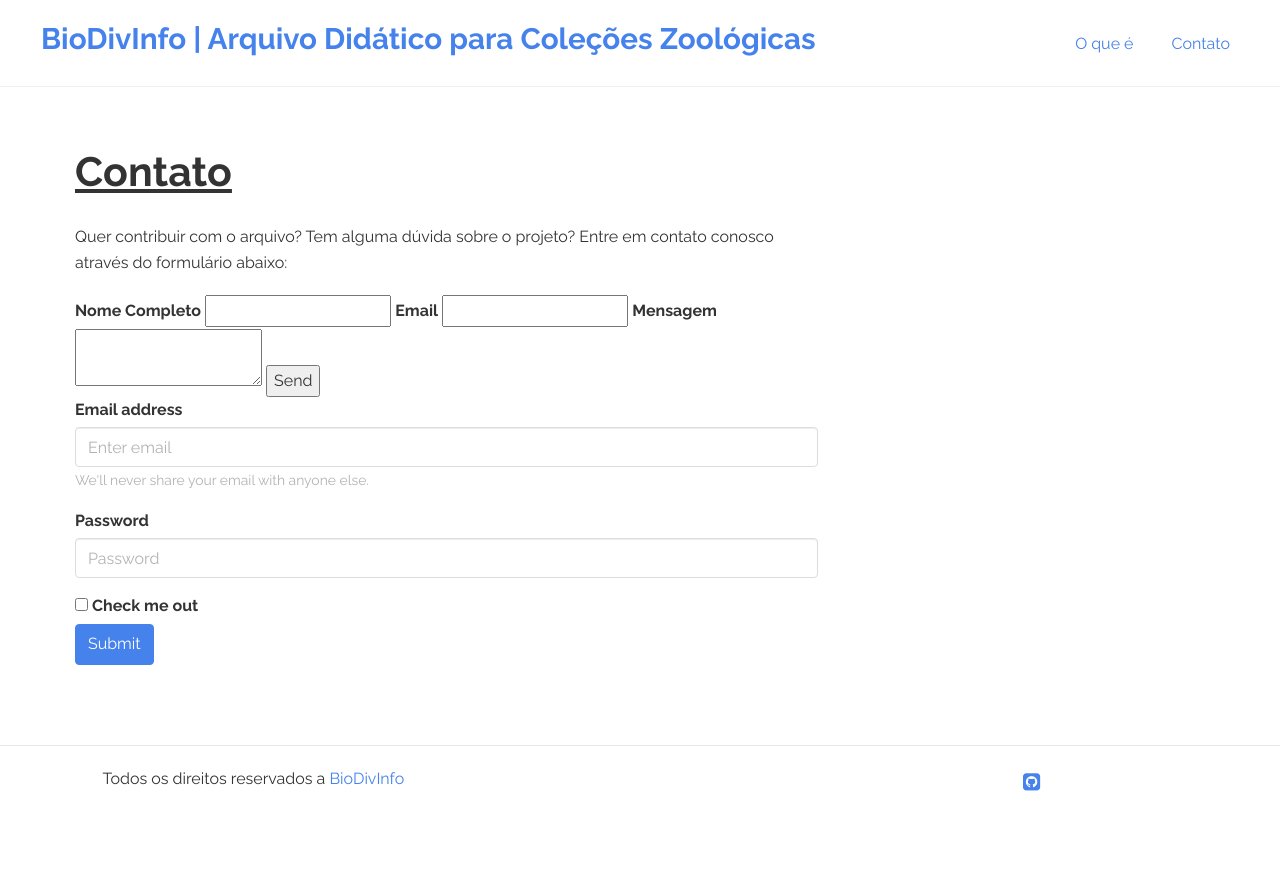
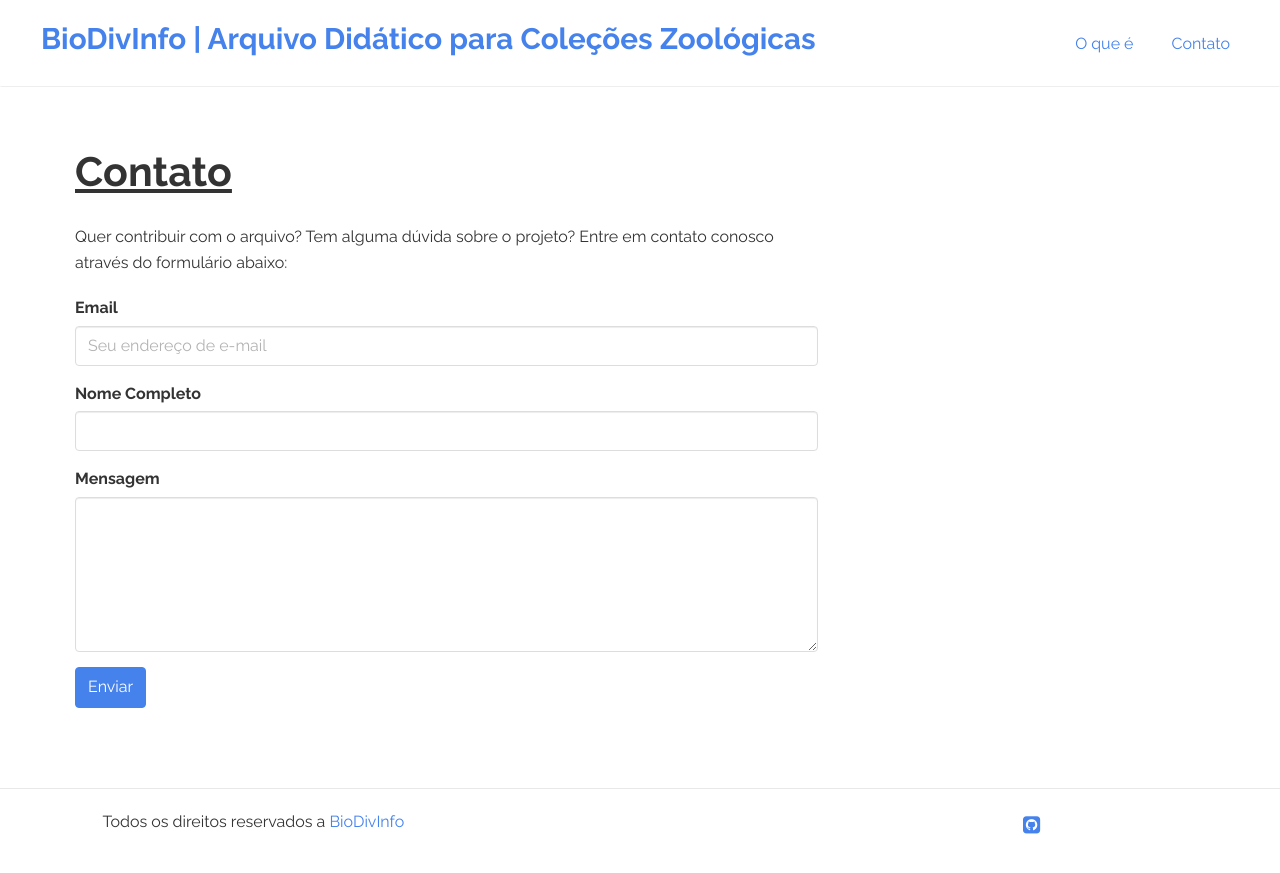
Before and after one commit to BioDivInfo/biodivinfo.github.io, a Jekyll site: the page built from contato.md, in a window 1280 px wide. Shown: the top 873 px of the page. Built offline with Jekyll 4.4.1, drawn with Linux system fonts in a browser that asks for light colours.

Commit message:
melhora estilos do formulário de contato com bootstrap

```diff
--- a/_includes/contactform.html
+++ b/_includes/contactform.html
@@ -3,33 +3,17 @@
 </script>
 
 <form class="form" action="https://docs.google.com/forms/u/2/d/e/1FAIpQLScE3wtKjNC-k9QfYtAjhSZB1lSuvhxPPysmOuktqG9aw4FNDg/formResponse">
-
-  <label>Nome Completo</label>
-  <input name="entry.1120708310" type="text" />
-
-  <label>Email</label>
-  <input name="entry.245839524" type="email" required />
-
-  <label>Mensagem</label>
-  <textarea name="entry.1158159828" type="" required></textarea>
-
-  <input type="submit" value="Send" />
-
-</form>
-
-<form>
   <div class="form-group">
-    <label for="exampleInputEmail1">Email address</label>
-    <input type="email" class="form-control" id="exampleInputEmail1" aria-describedby="emailHelp" placeholder="Enter email">
-    <small id="emailHelp" class="form-text text-muted">We'll never share your email with anyone else.</small>
+    <label>Email</label>
+    <input type="email" name="entry.245839524" class="form-control" required placeholder="Seu endereço de e-mail" />
   </div>
   <div class="form-group">
-    <label for="exampleInputPassword1">Password</label>
-    <input type="password" class="form-control" id="exampleInputPassword1" placeholder="Password">
+    <label>Nome Completo</label>
+    <input type="text" name="entry.1120708310" class="form-control" />
   </div>
-  <div class="form-check">
-    <input type="checkbox" class="form-check-input" id="exampleCheck1">
-    <label class="form-check-label" for="exampleCheck1">Check me out</label>
+  <div class="form-group">
+    <label>Mensagem</label>
+    <textarea name="entry.1158159828" class="form-control" rows="6" required></textarea>
   </div>
-  <button type="submit" class="btn btn-primary">Submit</button>
+  <input type="submit" class="btn btn-primary" value="Enviar" />
 </form>
```
